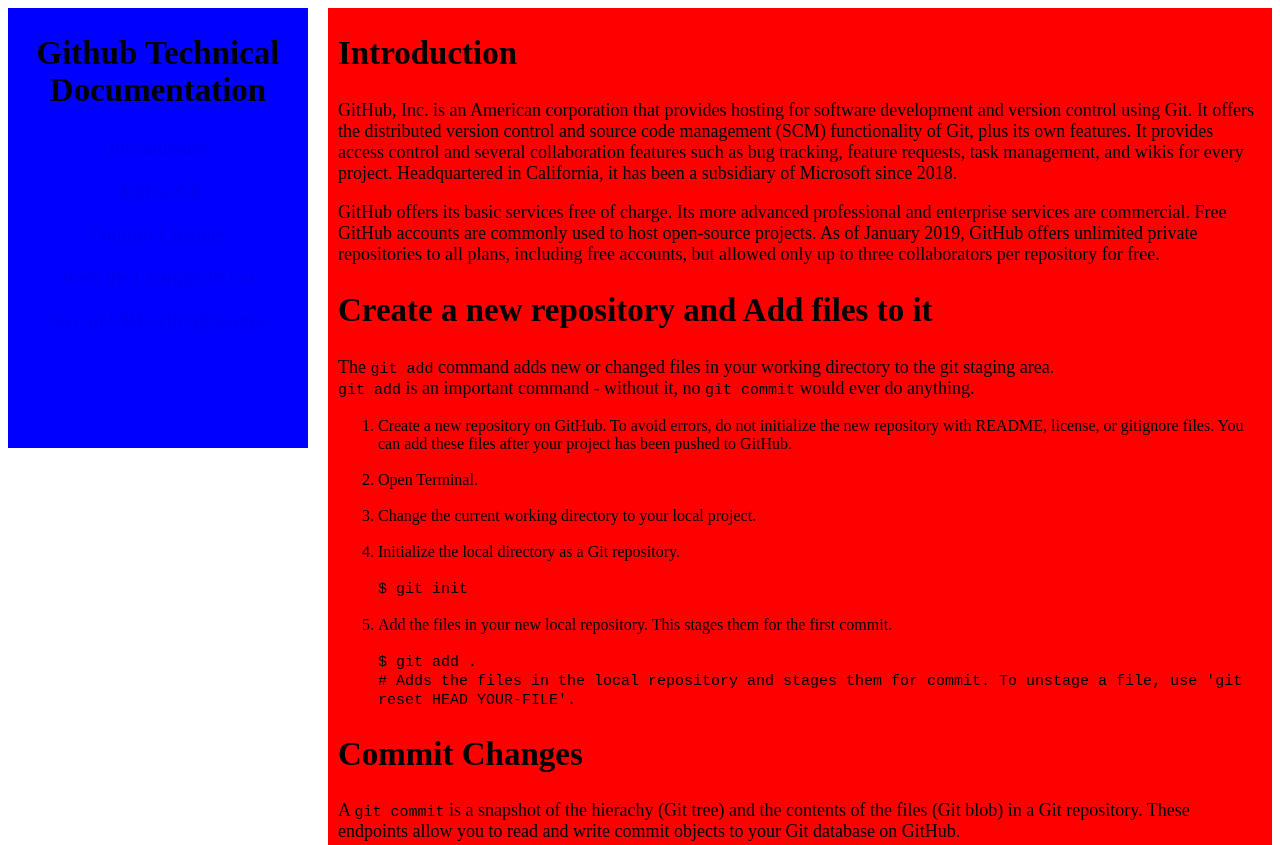
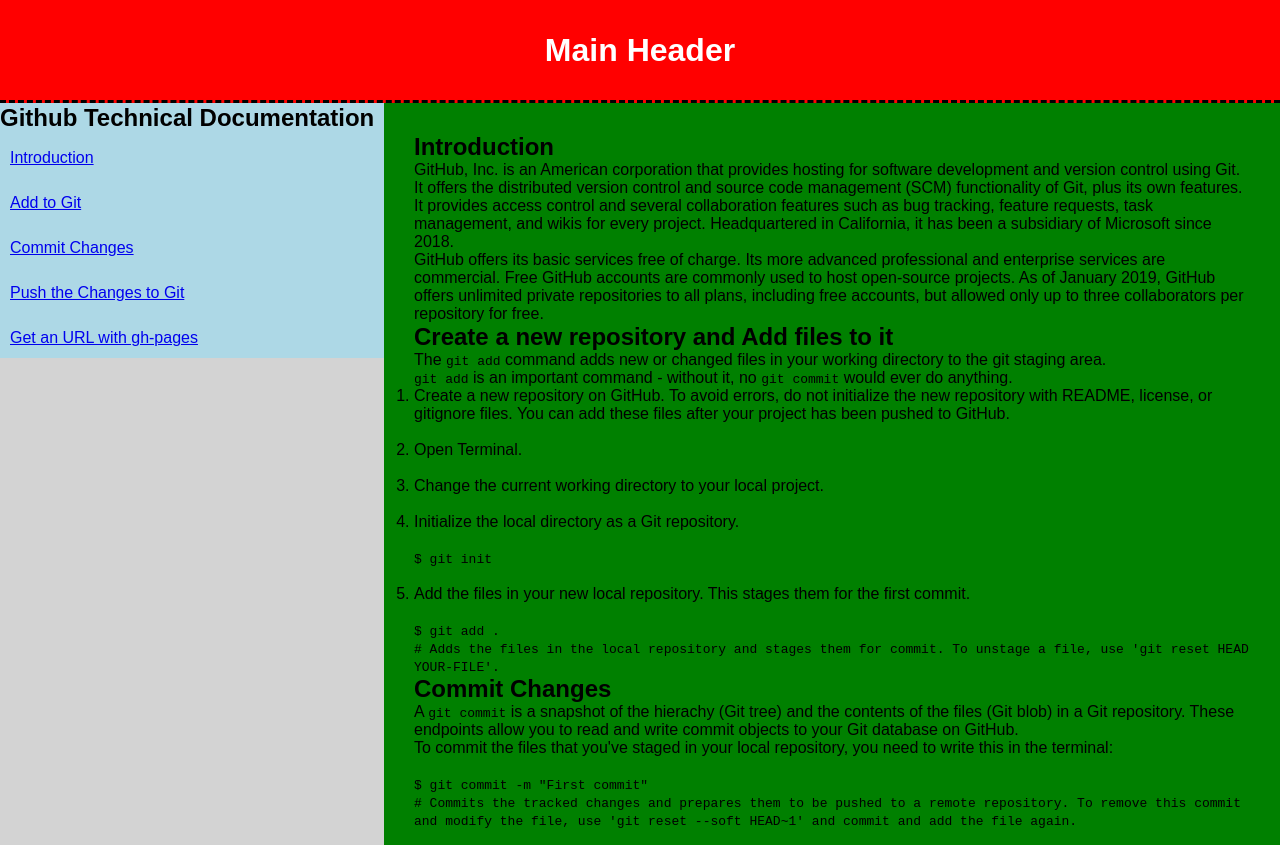
Before and after one commit to amaresma/Technical-Documentation-Page, a plain HTML site: page index.html in a window 1280 px wide. Shown: the top 845 px of the page. Drawn offline with Linux system fonts and the light colour scheme.

Commit message:
added a new structure to the html and css

```diff
--- a/css/style.css
+++ b/css/style.css
@@ -1,24 +1,72 @@
+* {
+    margin: 0px;
+    padding: 0px;
+}
+
+body {
+    background: lightgray;
+    font-family: Arial, Helvetica, sans-serif;
+}
+
 #main-doc {
-    height: auto;
     width: auto;
-    display: flex;
+    margin: 0px auto;
+}
+
+#main-header{
+    background: red;
+    height: 100px;
+    width: 100%;
+    margin: 0px;
+    /* Header Centering */
+    text-align: center;
+    line-height: 100px;
+    color: white;
+    border-bottom: 3px dashed black;
+}
+
+#navbar {
+    background: lightblue;
+    line-height: 30px;
+}
+
+#navbar ul li {
+      list-style: none;
+      margin: 5px;
+      padding: 5px;
+}
+
+
+.clearfix::after {
+    content: "";
+    clear: both;
+    display: block;
+}
+
+aside {
+    float: left;
+    width: 30%;
+}
+
+#technical-doc {
+    float: right;
+    width: calc(70% - 60px);
+    padding: 30px;
+    background: green;
 }
 
 @media screen and (max-width: 600px) {
-    #navbar {
+    aside {
+      float: none;
+      width: 100%;
+    }
+    #technical-doc {
+        float: none;
         width: 100%;
     }
-}
 
-#navbar {
-    position: fixed;
-    width: 300px;
-    height: 55%;
-    text-align: center;
-    background-color: blue;
-    float: left;
-}
-
+  }
+/*
 .nav-link {
     margin-top: 10px;
     margin-bottom: 20px;
@@ -27,15 +75,6 @@
 
 a {
     text-decoration: none;
-}
-
-#technical-doc {
-    width: auto;
-    margin-left: 320px;
-    background-color: red;
-    padding-left: 10px;
-    padding-right: 10px;
-    float: right;
 }
 
 header {
@@ -50,19 +89,11 @@
 code {
     font-size: 15px;
 }
-
-
-/*
-#header-img-left {
-    margin-left: 0;
-    margin-right: auto;
+*/
+footer {
+    background: black;
+    color: white;
+    text-align: center;
+    height: 50px;
+    line-height: 50px;
 }
-
-.header {
-    padding: 60px;
-    text-align: center;
-    background: #1abc9c;
-    color: white;
-    font-size: 30px;
-}
-*/
--- a/index.html
+++ b/index.html
@@ -9,21 +9,28 @@
 </head>
 <body>
     <main id="main-doc">
-        <div class="container">
-            <div id="sidenav" class="box">
+        <header id="main-header">
+            <h1>Main Header</h1>
+        </header>
+        <div class="clearfix"></div>
+        <aside id="sidenav">
             <nav id="navbar">
                 <header>
-                        <h1>Github Technical Documentation</h1>
+                    <h2>Github Technical Documentation</h2>
                 </header>
-                        <div class="nav-link"><a href="#introduction">Introduction</a></div>
-                        <div class="nav-link"><a href="#add">Add to Git</a></div>
-                        <div class="nav-link"><a href="#commit">Commit Changes</a></div>
-                        <div class="nav-link"><a href="#push">Push the Changes to Git</a></div>
-                        <div class="nav-link"><a href="#url">Get an URL with gh-pages</a></div>
+                <ul>
+                    <li><a class="nav-link" href="#introduction">Introduction</a></div></li>
+                    <li><a class="nav-link" href="#add">Add to Git</a></div></li>
+                    <li><a class="nav-link" href="#commit">Commit Changes</a></div></li>
+                    <li><a class="nav-link" href="#push">Push the Changes to Git</a></div></li>
+                    <li><a class="nav-link" href="#url">Get an URL with gh-pages</a></div></li>
+                </ul>
             </nav>
-            </div>
-                <div id="technical-doc" class="box">
+            <div class="clearfix"></div>
+        </aside>
+        <div id="technical-doc">
             <section id="introduction" class="main-section">
+                <article>
                     <header><h2>Introduction</h2></header>
                     <p>
                         GitHub, Inc. is an American corporation that provides hosting for software development and version control using Git.
@@ -36,9 +43,10 @@
                         Free GitHub accounts are commonly used to host open-source projects. As of January 2019, GitHub offers unlimited private
                         repositories to all plans, including free accounts, but allowed only up to three collaborators per repository for free.
                     </p>
-                        <code></code>
+                </article>
             </section>
             <section id="add" class="main-section">
+                <article>
                     <header><h2>Create a new repository and Add files to it</h2></header>
                     <p>
                         The <code>git add</code> command adds new or changed files in your working directory to the git
@@ -73,8 +81,10 @@
                             </li>
                         </ol>
                     </p>
+                </article>
             </section>
             <section id="commit" class="main-section">
+                <article>
                     <header><h2>Commit Changes</h2></header>
                     <p>
                         A <code>git commit</code> is a snapshot of the hierachy (Git tree) and the contents of the files
@@ -95,9 +105,10 @@
                             # Verifies the new remote URL <br>
                         </code>
                     </p>
-                        <code></code>
+                </article>
             </section>
             <section id="push" class="main-section">
+                <article>
                     <header><h2>Push the Changes to Git</h2></header>
                     <p>The git push command is used to upload local repository content to a remote repository.
                         Pushing is how you transfer commits from your local repository to a remote repo.
@@ -113,9 +124,10 @@
                         </code>
                         <br>
                     </p>
-                        <code></code>
+                </article>
             </section>
             <section id="url" class="main-section">
+                <article>
                     <header><h2>Get an URL with gh-pages</h2></header>
                     <p>
                         If your site is an independent project, you can create a new repository to store your site's source code.
@@ -144,9 +156,13 @@
                             <li>To see your published site, under "GitHub Pages", click your site's URL.</li><br>
                         </ol>
                     </p>
-                        <code></code>
+                </article>
             </section>
         </div>
+        <div class="clearfix"></div>
+        <footer>
+            Albert Maresma Web
+        </footer>
     </main>
 </body>
 </html>
```
Lines whose indentation alone changed are shown as unchanged.
